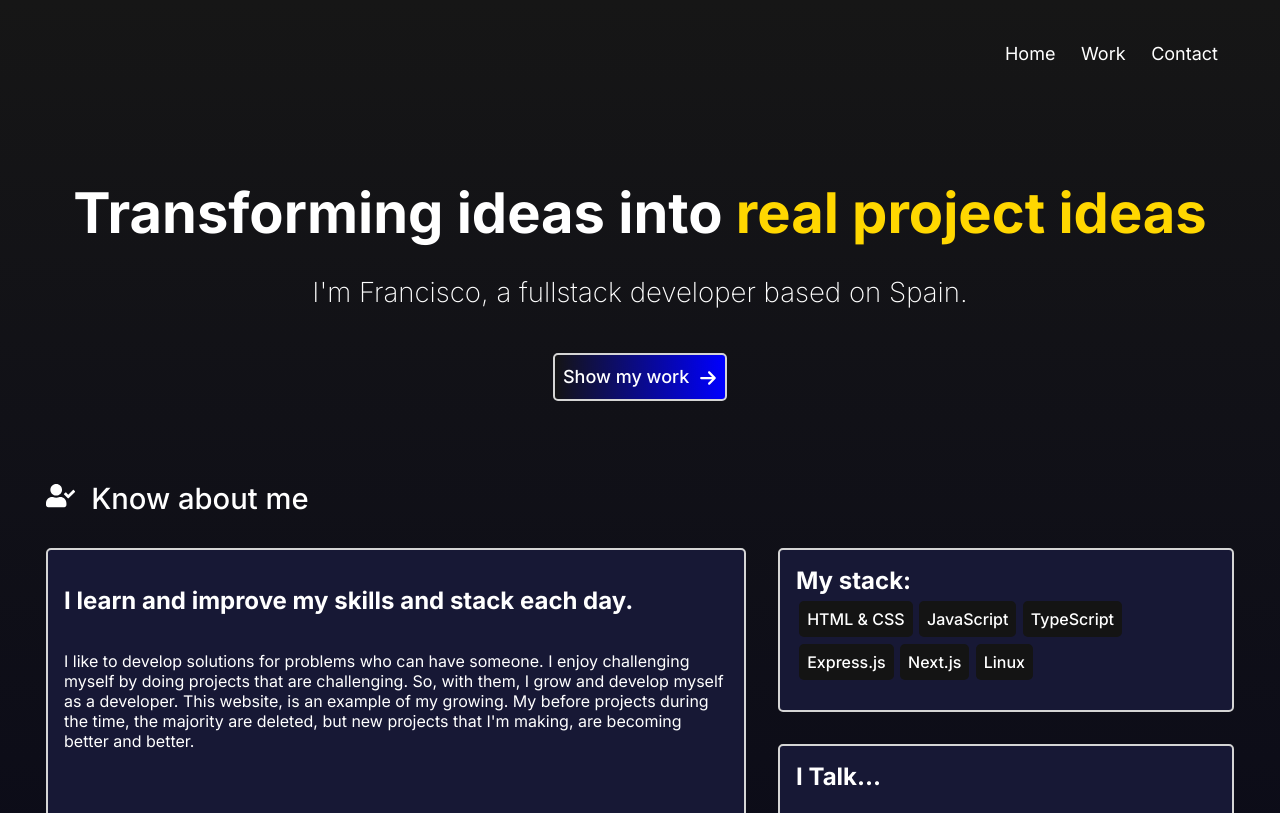
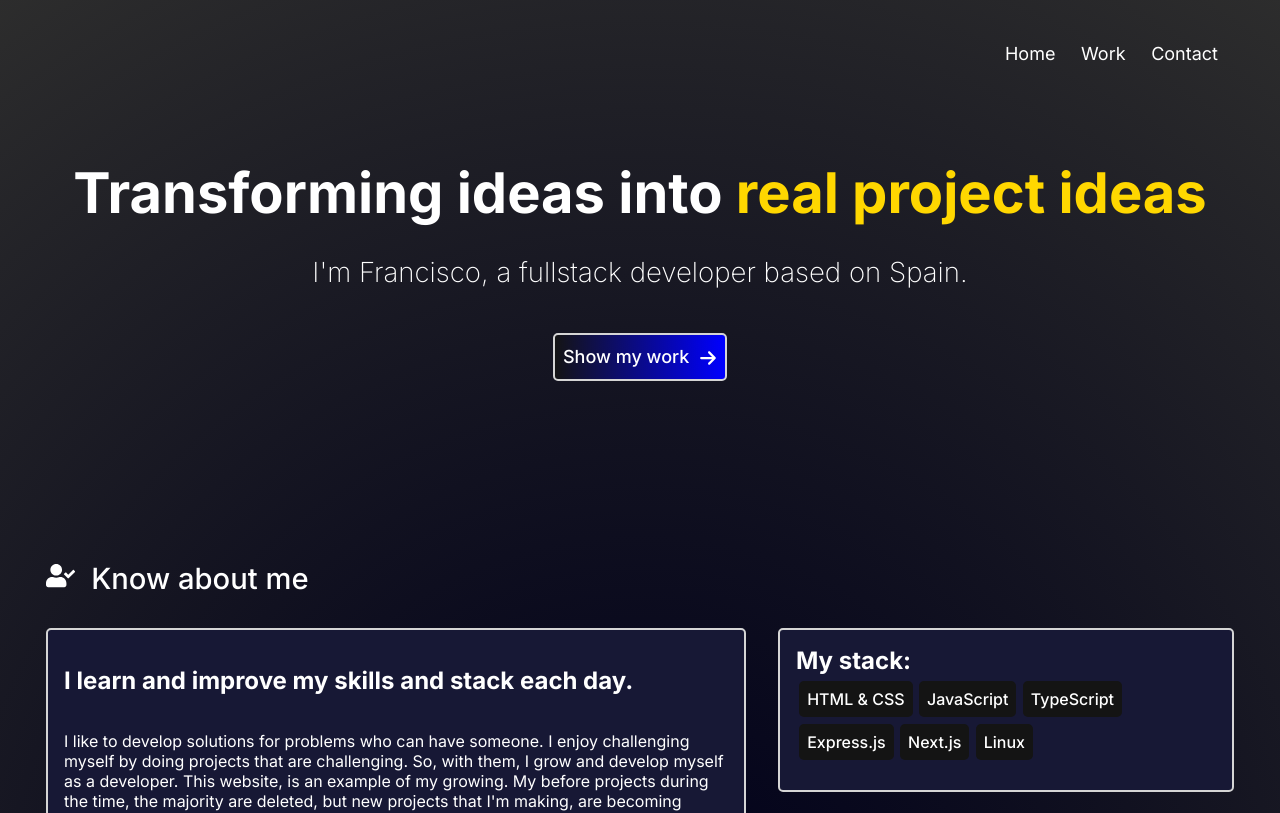
Before and after one commit to EnergyREX/Portfolio, a Next.js app: page / in a window 1280 px wide. Shown: the top 813 px of the page. Built offline with nearby package versions, Linux system fonts and the light colour scheme.

Commit message:
Changes to the main background

```diff
--- a/app/(root)/globals.module.css
+++ b/app/(root)/globals.module.css
@@ -1,6 +1,9 @@
 .mainBody {
   margin: 0;
   background: linear-gradient(to bottom, #161616, #00001b);
+
+  background: radial-gradient(circle at center, rgba(0, 0, 27, 1), rgba(22, 22, 22, 0.9)),
+  radial-gradient(circle at center, rgba(22, 22, 22, 0.5), rgba(22, 22, 22, 0));
   padding-right: 25rem;
   padding-left: 25rem;
 }
@@ -58,8 +61,8 @@
 
 @media (min-width: 1441px) {
   .mainBody {
-    padding-right: 25rem;
-    padding-left: 25rem;
+    padding-right: 20rem;
+    padding-left: 20rem;
   }
 
 }
--- a/app/(root)/main.module.css
+++ b/app/(root)/main.module.css
@@ -1,4 +1,5 @@
 .hero__main {
+    opacity: 0;
     display: flex;
     flex-direction: column;
 
@@ -7,6 +8,8 @@
 
     text-wrap: pretty;
     text-align: center;
+
+    margin-bottom: 10rem;
 }
 
 
@@ -17,6 +20,7 @@
 
     margin-top: 5rem;
     margin-bottom: 0rem;
+    bottom: 100px;
 }
 
 .hero__title__highlight {
--- a/app/(root)/page.tsx
+++ b/app/(root)/page.tsx
@@ -16,17 +16,18 @@ export default function Portfolio() {
 
     const [stack, setStack] = useState('')
     const heroHeader = useRef(null)
+    const heroIcon = useRef(null)
 
     let callCount = 0;
 
     useEffect(() => {
       console.log("useEffect() call", ++callCount);
 
-      gsap.from(heroHeader.current, {
-        opacity: 0,
-        y: 100,
+      gsap.to(heroHeader.current, {
+        opacity: 1,
+        y: -20,
         ease: 'power3',
-        duration: 2
+        duration: 1
       })
 
     })
@@ -40,8 +41,8 @@ export default function Portfolio() {
 
     return (
       <main>
-        <section className={styles.hero__main}>
-          <h1 ref={heroHeader} className={styles.hero__title}>Transforming ideas into <span className={styles.hero__title__highlight}>real project ideas</span></h1>
+        <section ref={heroHeader} className={styles.hero__main}>
+          <h1 className={styles.hero__title}>Transforming ideas into <span className={styles.hero__title__highlight}>real project ideas</span></h1>
           <p className={styles.hero__subtitle}>I'm Francisco, a fullstack developer based on Spain.</p>
           <Link className={styles.hero__button} href="#projects">Show my work <span className={styles.hero__button__cosmetic}><FaArrowRight /></span></Link>
         </section>
```
Also changed, not shown: 1 other file (tests, documents, lock files or other folders).
